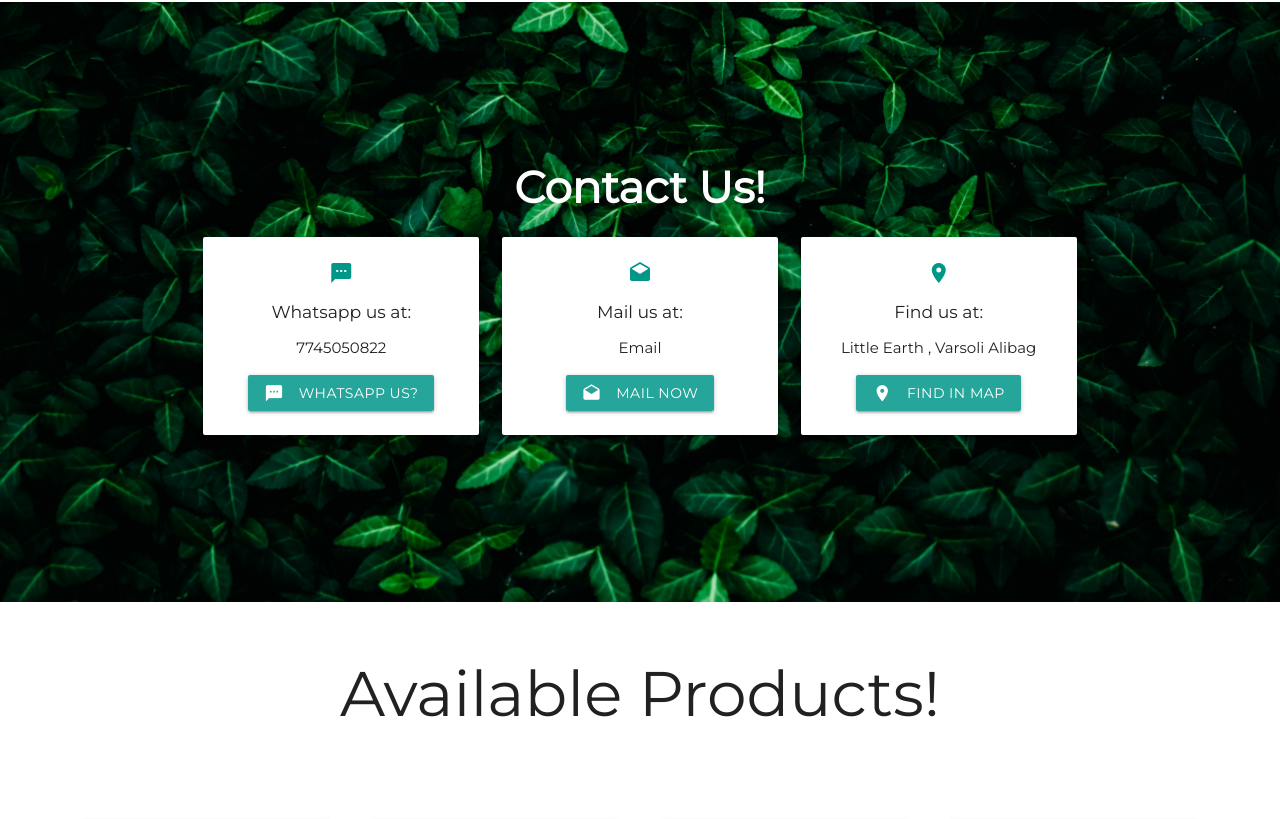
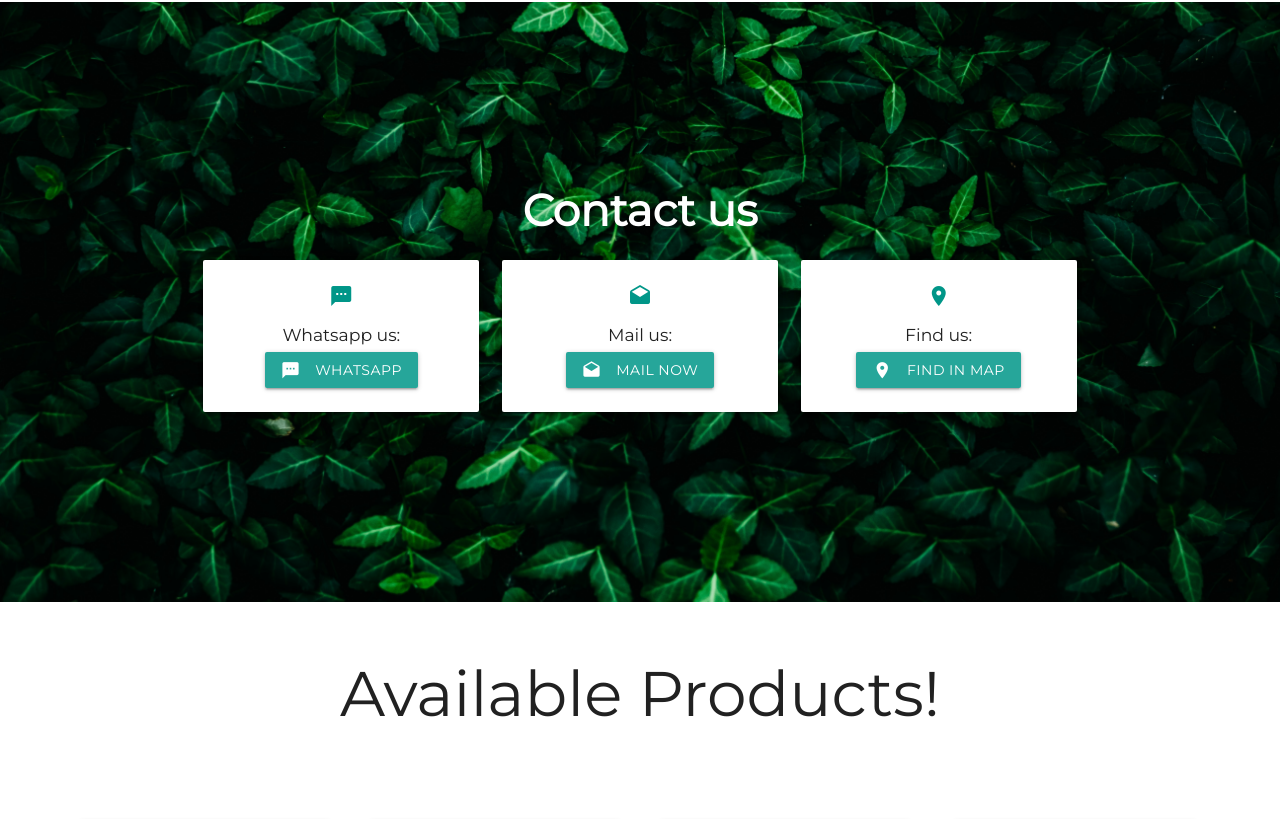
Before and after one commit to anuraggharat/Little-Earth, a React (Create React App) app: page / in a window 1280 px wide. Shown: the part 3407-4226 px from the top of the page. Built offline with nearby package versions, Linux system fonts and the light colour scheme.

Commit message:
footer changed

```diff
--- a/src/App.css
+++ b/src/App.css
@@ -5,6 +5,7 @@ body{
     margin: 0px;
     font-family: 'Montserrat', sans-serif;
  }
+
 .navbar-logo{
     max-height: 100% !important;
     margin-left: 10px;
@@ -81,9 +82,13 @@ nav{
 }
 
 .social-media{
-    font-size: 2.5rem;
-    color: white;
-    margin: 10px 25px;
+    font-size: 2rem;
+    color: #757575 ;
+    margin: 0px 10px;
+}
+.social-media:hover{
+    font-size: 2rem;
+    color: teal ;
 }
 
 @media only screen and (max-width: 600px) {
--- a/src/Components/ContactWhatsapp.js
+++ b/src/Components/ContactWhatsapp.js
@@ -5,16 +5,15 @@ export default function ContactWhatsapp() {
     return (
         <div className="parallax-box">
           <div className="container center white-text " >
-            <h3 className="bold-text">Contact Us!</h3>
+            <h3 className="bold-text">Contact us</h3>
           </div>
             <div className="container">
               <div className="row center">
                 <div className="col l4 s12">
                   <div className="card-panel">
                     <i className="material-icons teal-text display-2">sms</i>
-                    <h6>Whatsapp us at:</h6>
-                    <p>7745050822</p>
-                    <a className="btn btn2" target="_blank" rel="noopener noreferrer"  href="https://api.whatsapp.com/send?phone=8380032300">Whatsapp us?
+                    <h6>Whatsapp us:</h6>
+                    <a className="btn btn2" target="_blank" rel="noopener noreferrer"  href="https://api.whatsapp.com/send?phone=8380032300">Whatsapp
                     <i className="material-icons left">sms</i>
                     </a>
                   </div>
@@ -22,8 +21,7 @@ export default function ContactWhatsapp() {
                 <div className=" col l4 s12">
                 <div className="card-panel">
                     <i className="material-icons teal-text display-2">drafts</i>
-                    <h6>Mail us at:</h6>
-                    <p>Email</p>
+                    <h6>Mail us:</h6>
                     <a className="btn" target="_blank" href="mailto:littleearthfarmsandnursery@gmail.com"   rel="noopener noreferrer">Mail Now
                     <i className="material-icons left">drafts</i>
                     </a>
@@ -32,9 +30,8 @@ export default function ContactWhatsapp() {
                 <div className=" col l4 s12">
                 <div className="card-panel">
                     <i className="material-icons teal-text display-2">location_on</i>
-                    <h6>Find us at:</h6>
-                    <p>Little Earth , Varsoli Alibag</p>
-                    <a className="btn" href="#">Find in Map<i className="material-icons left">location_on</i>
+                    <h6>Find us:</h6>
+                    <a className="btn" target="_blank" href="https://goo.gl/maps/aYpdtLWWL6s5LNmX6">Find in Map<i className="material-icons left">location_on</i>
 
                     </a>
                   </div>
--- a/src/Components/Footer.js
+++ b/src/Components/Footer.js
@@ -1,25 +1,33 @@
 import React from 'react'
 import {FaInstagram , FaFacebookF, FaGoogle, FaWhatsapp} from 'react-icons/fa'
+import logo from '../images/final.png'
 
 export default function Footer() {
     return (
-        <footer className="grey darken-4  row m-0 pt-4">
+        <footer className="grey lighten-5 row m-0 pt-4">
                 <div className="row m-0">
                     <div className="row ">
-                        {/* <h5 className="white-text center">Get in touch with us!</h5> */}
-                        <div className="flex d-row white-text">
-                                <a>
-                                <FaFacebookF className="social-media green-text"/>
+                        <div className="row m-0 valign-wrapper">
+                            <div className="col l6 s12">
+                                <img src={logo} alt="footer logo" width="100" />
+                                <h5 className="m-0 name green-text">Little Earth Farms & Nursery</h5>
+                                <p className="m-0">Knot With Nature</p>
+                                <p className="grey-text darken-4">Little Earth Farms and Nursery, Ahead Of Harmony Resort , Opp Prakash Patil Home , Parur , Karle Khind Alibag</p>
+                            </div>
+                            <div className="col l6 s12  ">
+                                <a className="right" href="" target="_blank">
+                                <FaInstagram  className="social-media"/>
                                 </a>
-                                <a>
-                                <FaInstagram  className="social-media green-text"/>
+                                <a className="right" href="https://api.whatsapp.com/send?phone=8380032300" target="_blank">
+                                <FaWhatsapp  className="social-media"/>
                                 </a>
-                                <a>
-                                <FaWhatsapp  className="social-media green-text"/>
+                                <a className="right" href="mailto:littleearthfarmsandnursery@gmail.com" target="_blank">
+                                <FaGoogle className="social-media"/>
                                 </a>
-                                <a>
-                                <FaGoogle className="social-media green-text"/>
+                                <a className="right" href="https://www.facebook.com/Little-Earth-Farms-and-Nursery-421292694868761/?hc_ref=PAGES_TIMELINE" target="_blank">
+                                <FaFacebookF className="social-media"/>
                                 </a>
+                                </div>
                         </div>
                     </div>
                     <div className="row m-0 black py-3">
```
